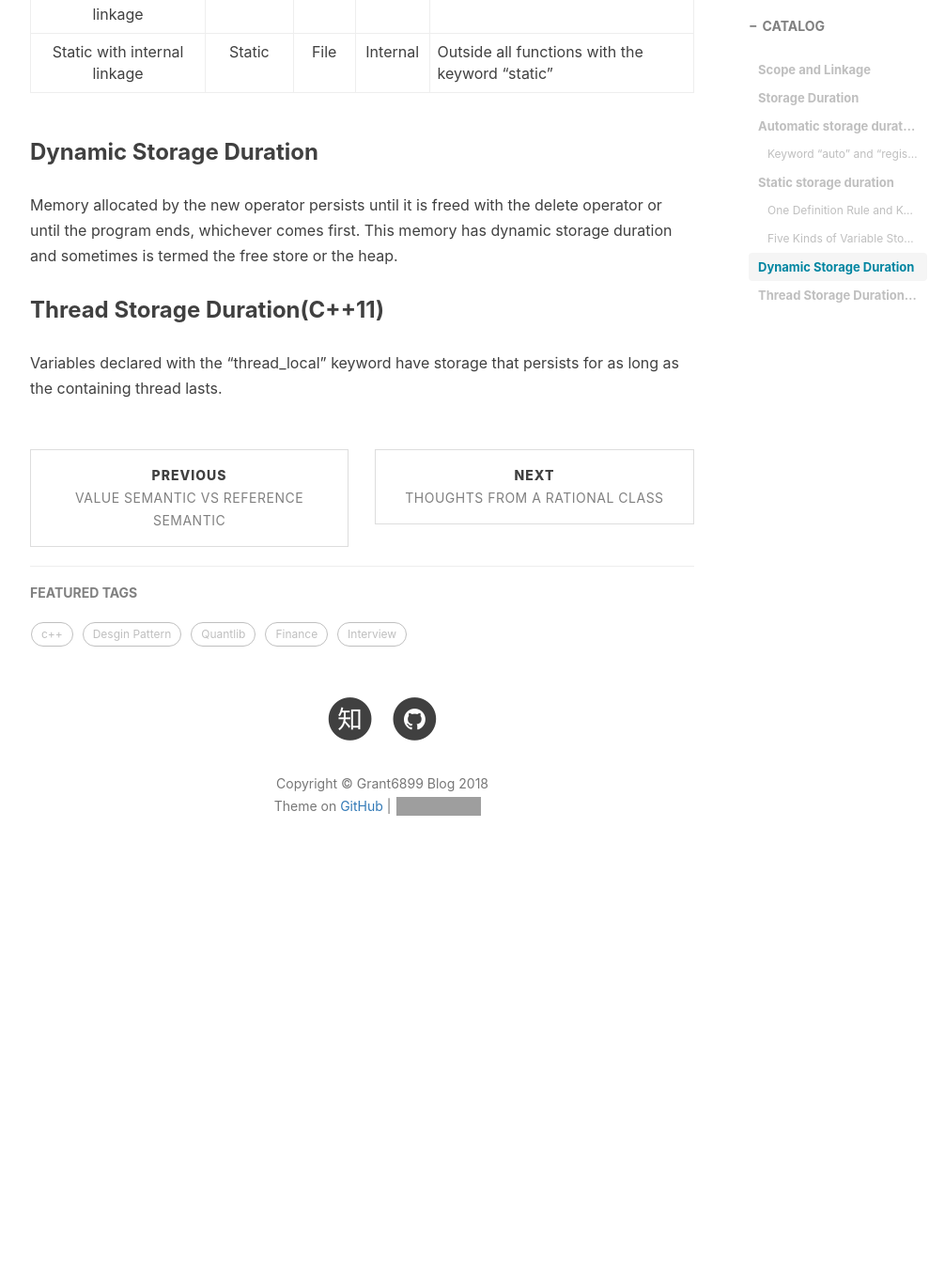
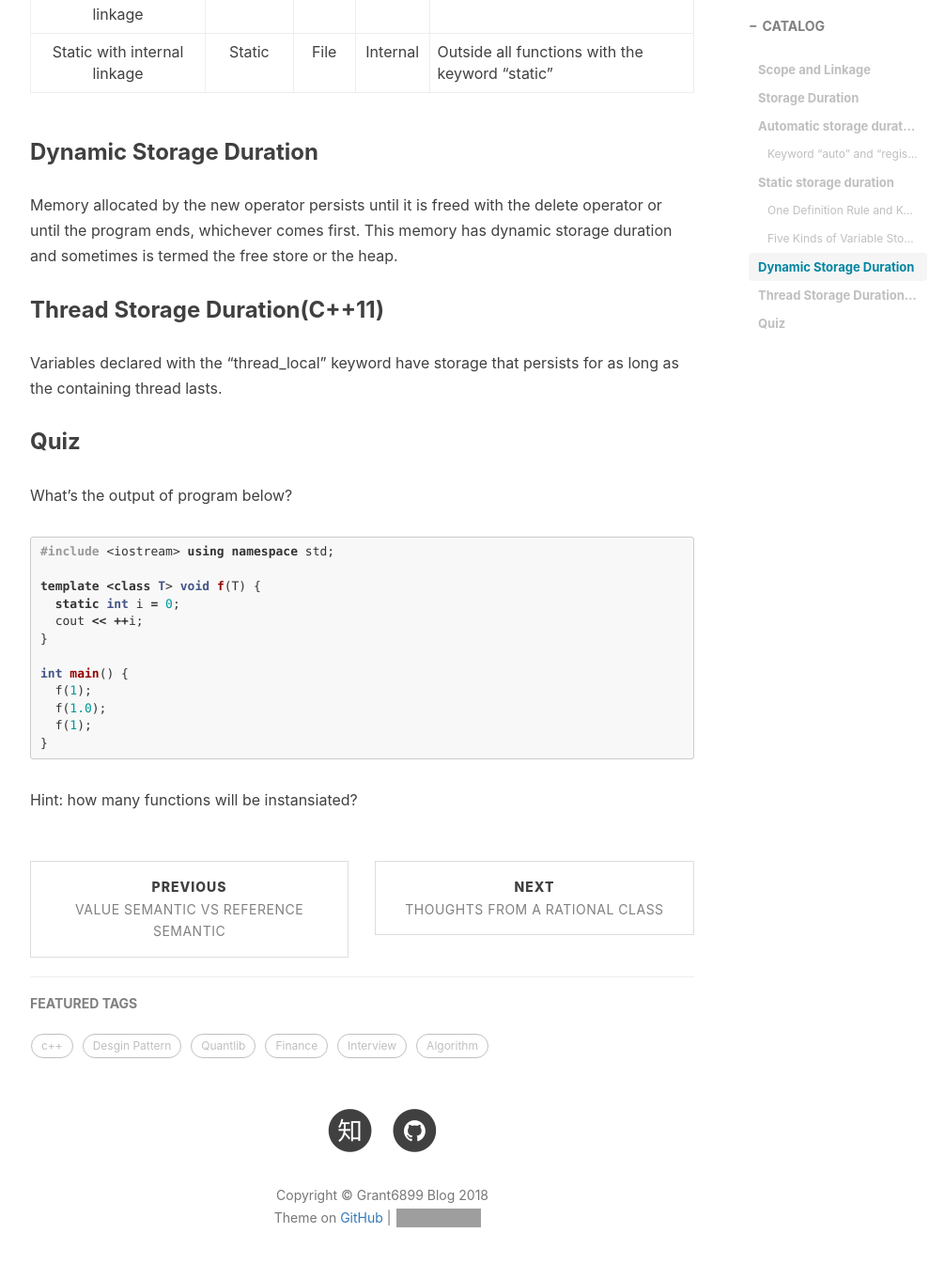
Before and after one commit to Grant6899/Grant6899.github.io, a Jekyll site: the page built from _posts/2017-12-09-Storage-Duration.md, in a window 1280 px wide and 1400 px high, scrolled down 3324 px. Shown: the top 1345 px of the window at 94% size, without its empty margins (233-1239 px from the left). Built offline with Jekyll 4.4.1, drawn with Linux system fonts in a browser that asks for light colours; nearby versions of some CDN libraries; comment, search, counter and statistics services are not loaded; before the commit the page ends 4286 px from its top, so only the background shows below that; grey boxes are pictures that could not be loaded.

Commit message:
New post

````diff
--- a/_posts/2017-12-09-Storage-Duration.md
+++ b/_posts/2017-12-09-Storage-Duration.md
@@ -127,3 +127,26 @@ Memory  allocated by the new operator persists until it is freed with the delete
 
 ### Thread Storage Duration(C++11)
 Variables declared with the "thread_local" keyword have storage that persists for as long as the containing thread lasts.
+
+
+### Quiz
+
+What's the output of program below?
+
+```c++
+#include <iostream>
+using namespace std;
+
+template <class T> void f(T) {
+  static int i = 0;
+  cout << ++i;
+}
+
+int main() {
+  f(1);
+  f(1.0);
+  f(1);
+}
+```
+
+Hint: how many functions will be instansiated?
````
Also changed, not shown: _posts/2018-01-02-Big-O-Cheat-Sheet.md (added, +75 -0 lines).
